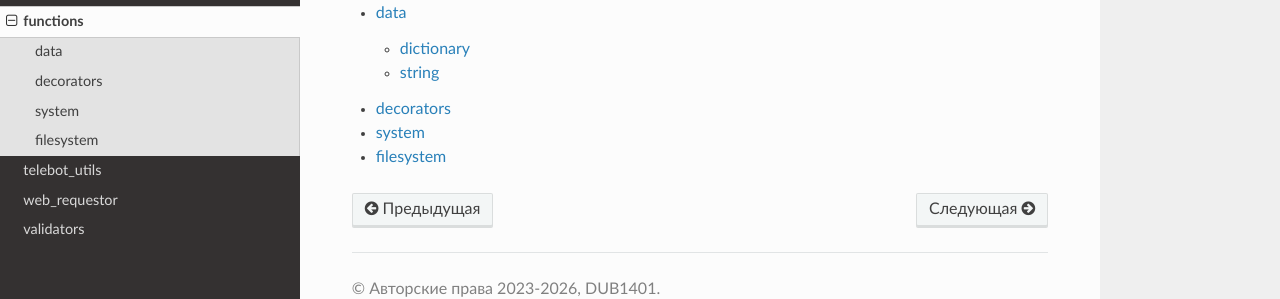
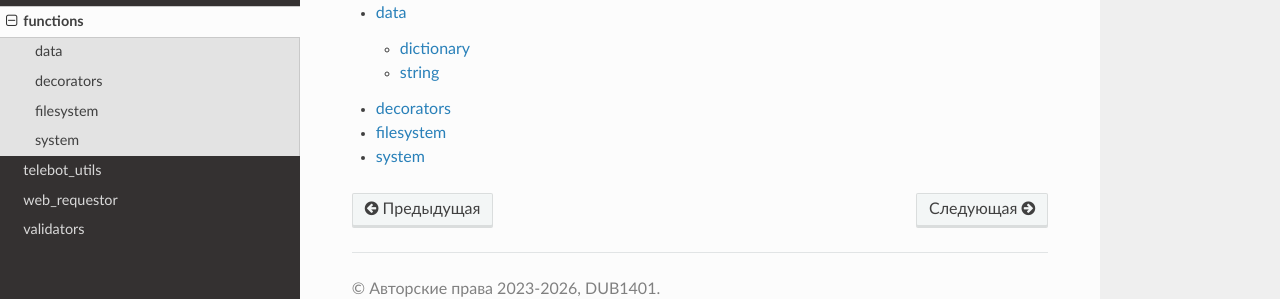
Before and after one commit to DUB1401/dublib, a Sphinx documentation site: the page built from docs/functions/index.rst, in a window 1280 px wide. Shown: the part 159-458 px from the top of the page. Built offline with Sphinx 7.4.7 and the Read the Docs theme 3.1.0, drawn with Linux system fonts in a browser that asks for light colours.

```diff
--- a/docs/conf.py
+++ b/docs/conf.py
@@ -1,6 +1,6 @@
+import os
+import sys
 import tomllib
-import sys
-import os
 
 work_dir = os.path.abspath("..")
 lib_data = None
@@ -30,4 +30,3 @@ exclude_patterns = []
 language = "ru"
 
 html_theme = "sphinx_rtd_theme"
-html_static_path = ["_static"]
--- a/docs/functions/data/index.rst
+++ b/docs/functions/data/index.rst
@@ -1,5 +1,6 @@
 data
 ====
+
 .. automodule:: dublib.functions.data
 	:members:
 
--- a/docs/functions/data/string.rst
+++ b/docs/functions/data/string.rst
@@ -1,4 +1,5 @@
 string
 ======
+
 .. automodule:: dublib.functions.data.string
 	:members:
--- a/docs/functions/index.rst
+++ b/docs/functions/index.rst
@@ -1,7 +1,8 @@
 functions
 =========
+
 .. toctree::
 	data/index
 	decorators
+	filesystem
 	system
-	filesystem
--- a/docs/functions/system.rst
+++ b/docs/functions/system.rst
@@ -1,4 +1,5 @@
 system
 ======
+
 .. automodule:: dublib.functions.system
 	:members:
```
